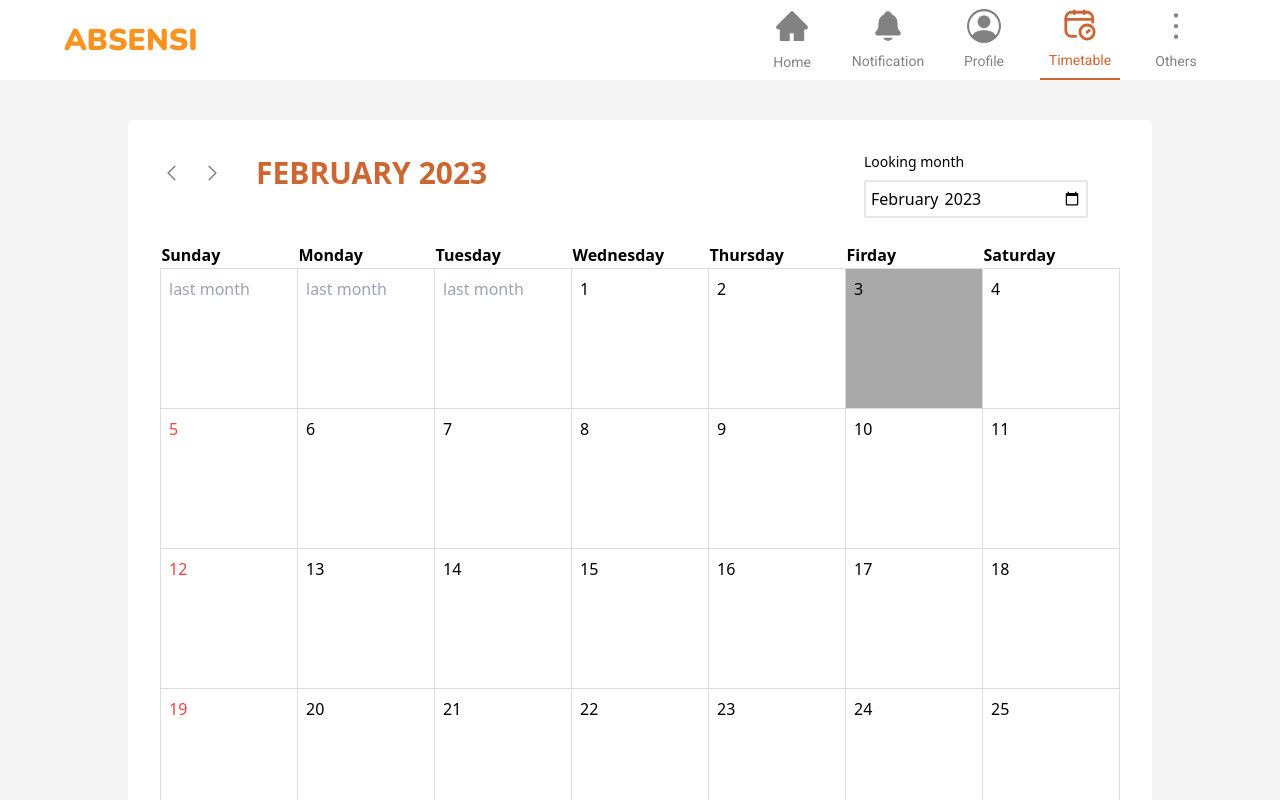
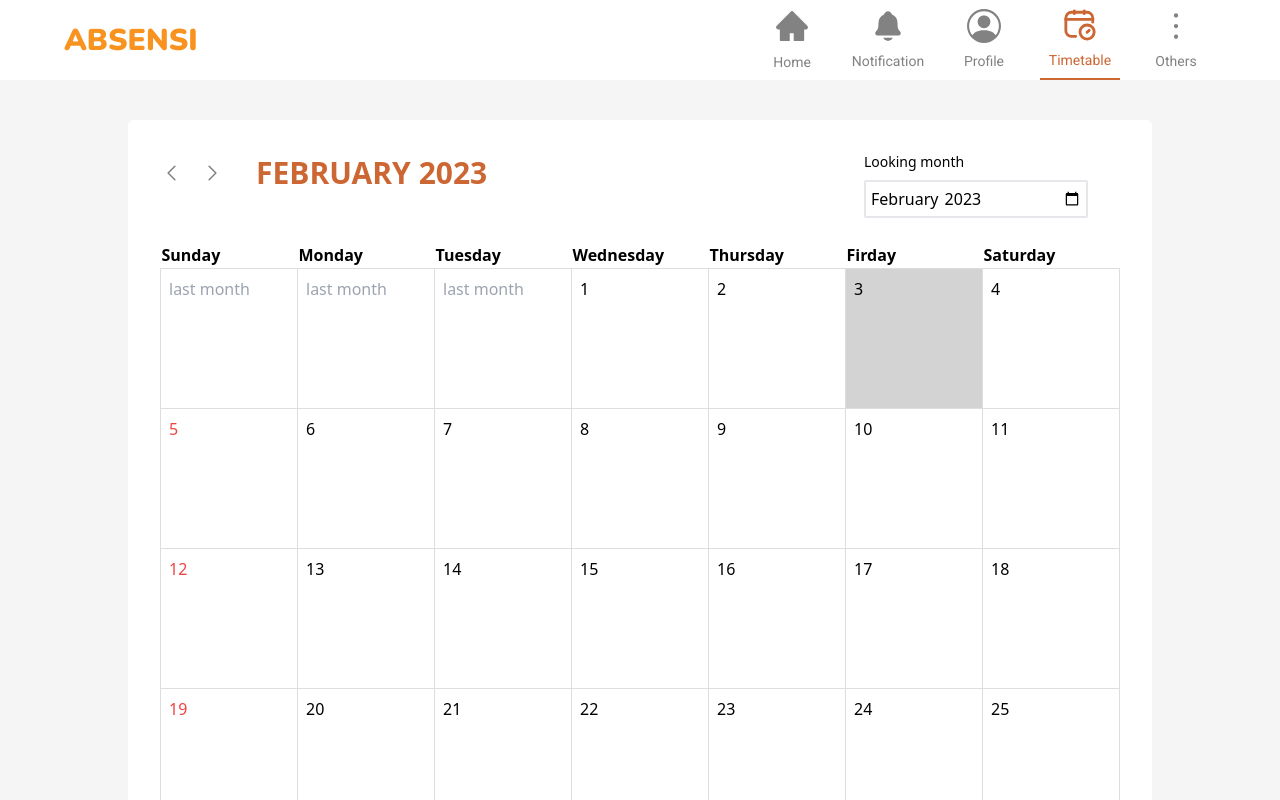
Before and after one commit to Prasetya234/absensi-web, a Nuxt app: page /calender in a window 1280 px wide. Shown: the top 800 px of the page. Built offline with nearby package versions, Linux system fonts and the light colour scheme; no server answers; sample sign-in values are in the browser's storage.

Commit message:
change color this date

```diff
--- a/pages/calender/index.vue
+++ b/pages/calender/index.vue
@@ -46,7 +46,7 @@
             <td
               v-for="(data2, idx2) in data"
               :key="idx2"
-              :style="`${data2.isDay ? 'background-color: #A9A9A9' : ''}`"
+              :style="`${data2.isDay ? 'background-color: #D3D3D3' : ''}`"
               :class="`${
                 idx2 === 0 &&
                 data2.date._d.getDate() !== 'last month' &&
```
